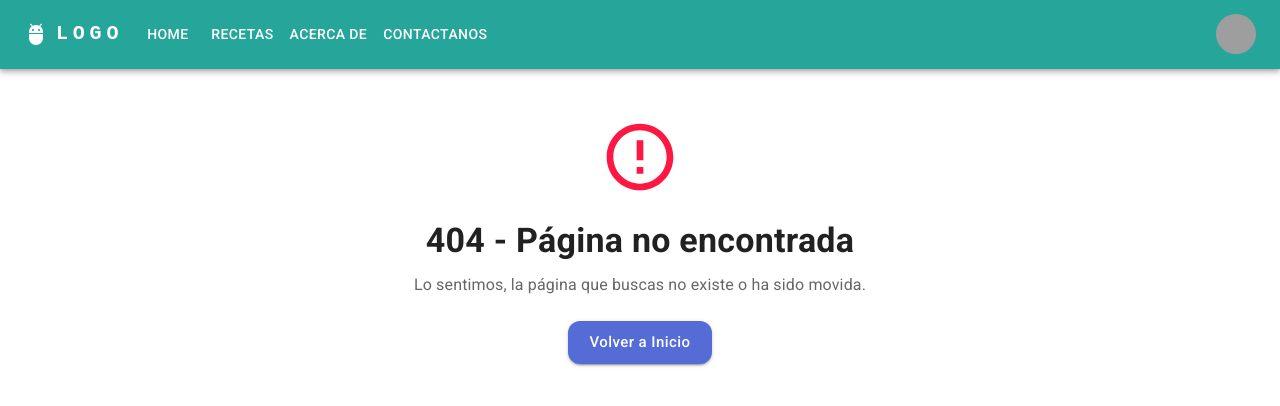
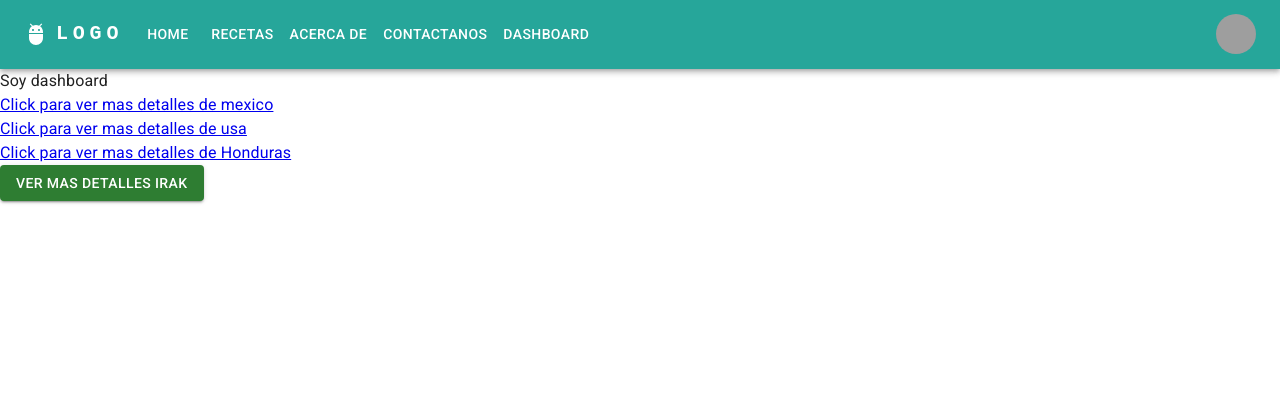
Before and after one commit to AaronSantos-Next11/react_materialUI, a React (Vite) app: page /dash in a window 1280 px wide. Before the commit this address had no page. Shown: the top 406 px of the page. Built offline with nearby package versions, Linux system fonts and the light colour scheme; grey boxes are pictures that could not be loaded.

Commit message:
feat: Se crea un componente index con rutas secundarias dentro

```diff
--- a/src/components/ComponentEncabezado.jsx
+++ b/src/components/ComponentEncabezado.jsx
@@ -114,6 +114,7 @@ function ComponentEncabezado() {
             LOGO
           </Typography>
 
+            {/* Aqui estan los botones del navbar para cada pagina */}
           <Box sx={{ flexGrow: 1, display: { xs: 'none', md: 'flex' } }}>
 
               <Button
@@ -150,6 +151,15 @@ function ComponentEncabezado() {
                 sx={{ my: 2, color: 'white', display: 'block' }}
               >
                 Contactanos
+              </Button>
+
+              <Button
+                component={Link}
+                to='/dash'
+                onClick={handleCloseNavMenu}
+                sx={{ my: 2, color: 'white', display: 'block' }}
+              >
+                Dashboard
               </Button>
 
           </Box>
--- a/src/miPagina/AppRoutes.jsx
+++ b/src/miPagina/AppRoutes.jsx
@@ -4,6 +4,10 @@ import PageContact from './contact/PageContact';
 import PageAbout from './about/PageAbout';
 import HomePage from '../pages/HomePage';
 import { NotFound } from './NotFound';
+
+import PageDash from './dash/PageDash';
+import PageTrading from './dash/PageTrading';
+import DetallesDash from './dash/DetallesDash';
 
 export default function AppRoutes () {
 
@@ -12,12 +16,19 @@ export default function AppRoutes () {
       <Routes>
 
          <Route path='/' element={<PageHome/>} />
+         <Route path='/recetas' element={<HomePage/>} />
+         <Route path='/about' element={<PageAbout/>} />
+         <Route path='/contact' element={<PageContact/>} />
 
-         <Route path='/recetas' element={<HomePage/>} />
+         <Route path='/dash'>
 
-         <Route path='/about' element={<PageAbout/>} />
+            <Route index element={<PageDash/>} />
 
-         <Route path='/contact' element={<PageContact/>} />
+            <Route path=':id' element={ <DetallesDash/> } />
+
+            <Route path='trading' element={ <PageTrading/> } />
+
+         </Route>
 
          <Route path="*" element={<NotFound/>} />
 
--- a/src/miPagina/dash/DetallesDash.jsx
+++ b/src/miPagina/dash/DetallesDash.jsx
@@ -1,7 +1,24 @@
 import React from 'react'
+import { useEffect } from 'react';
+import { useParams } from "react-router-dom"
 
 export default function DetallesDash() {
+
+    let { id } = useParams();
+
+    React.useEffect(() => {
+        const darbienvenida = () => {
+            alert('Hola bienvenido a la pagina de detalles')
+        }
+        darbienvenida();
+    }, [])
+
   return (
-    <div>DetallesDash</div>
+    <div>
+
+      Soy componente Detalles <br/>
+      <h2>Id obtenidad desde URL: { id }</h2>
+      <br />
+    </div>
   )
 }
--- a/src/miPagina/dash/PageDash.jsx
+++ b/src/miPagina/dash/PageDash.jsx
@@ -1,7 +1,19 @@
 import React from 'react'
+import { Link } from 'react-router-dom'
+import Button from '@mui/material/Button'
 
 export default function PageDash() {
   return (
-    <div>PageDash</div>
+    <div>
+      Soy dashboard
+        <br/>
+      <Link to='/dash/mexico'>Click para ver mas detalles de mexico</Link> <br/>
+      <Link to='/dash/43'> Click para ver mas detalles de usa</Link> <br/>
+      <Link to='/dash/32'>Click para ver mas detalles de Honduras</Link> <br/>
+
+        <Button LinkComponent={Link} to='/dash/45' variant="contained" color="success">
+            Ver mas detalles Irak
+        </Button>
+    </div>
   )
 }
--- a/src/miPagina/dash/PageTrading.jsx
+++ b/src/miPagina/dash/PageTrading.jsx
@@ -2,6 +2,8 @@ import React from 'react'
 
 export default function PageTrading() {
   return (
-    <div>PageTrading</div>
+    <div>
+      PageTrading
+    </div>
   )
 }
```
